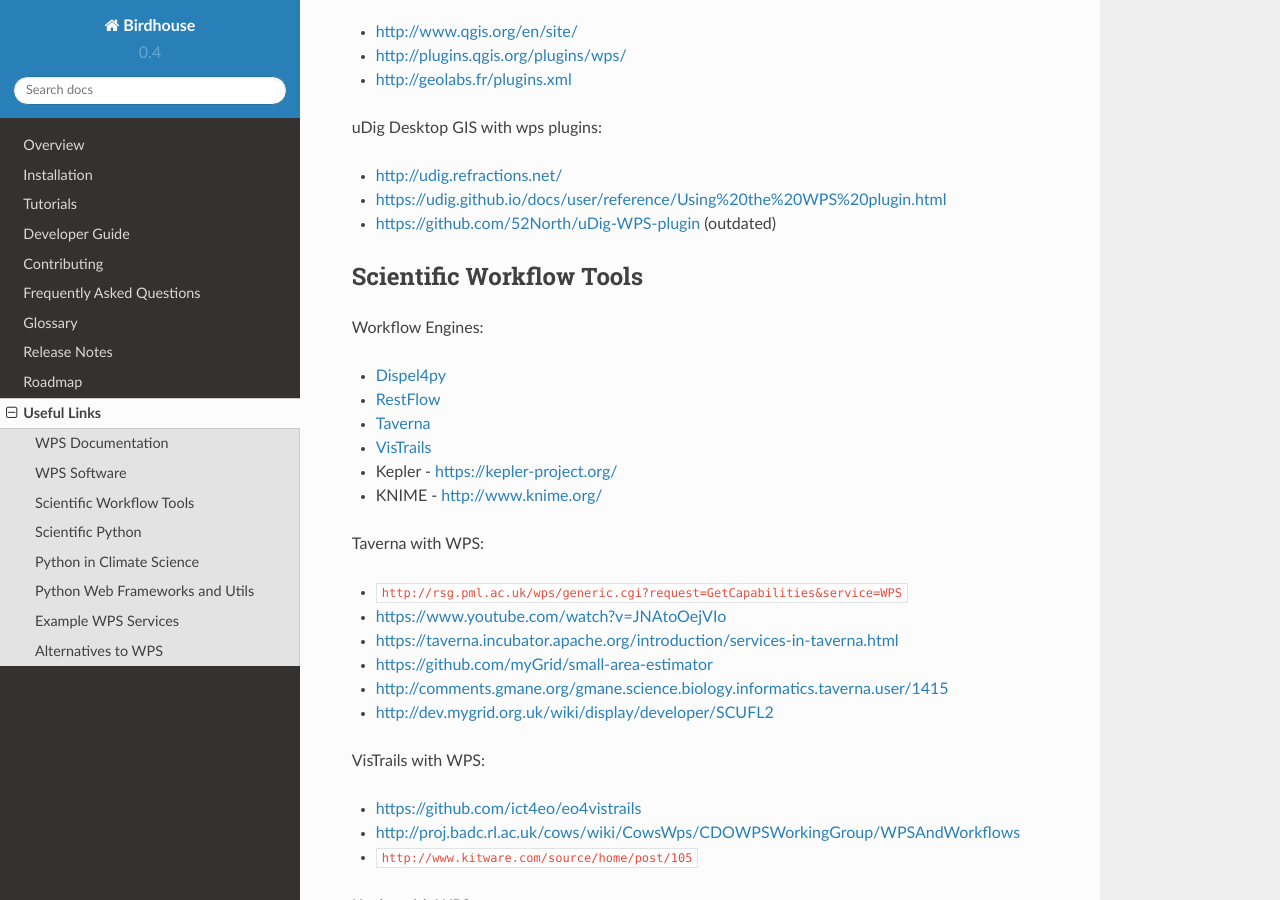
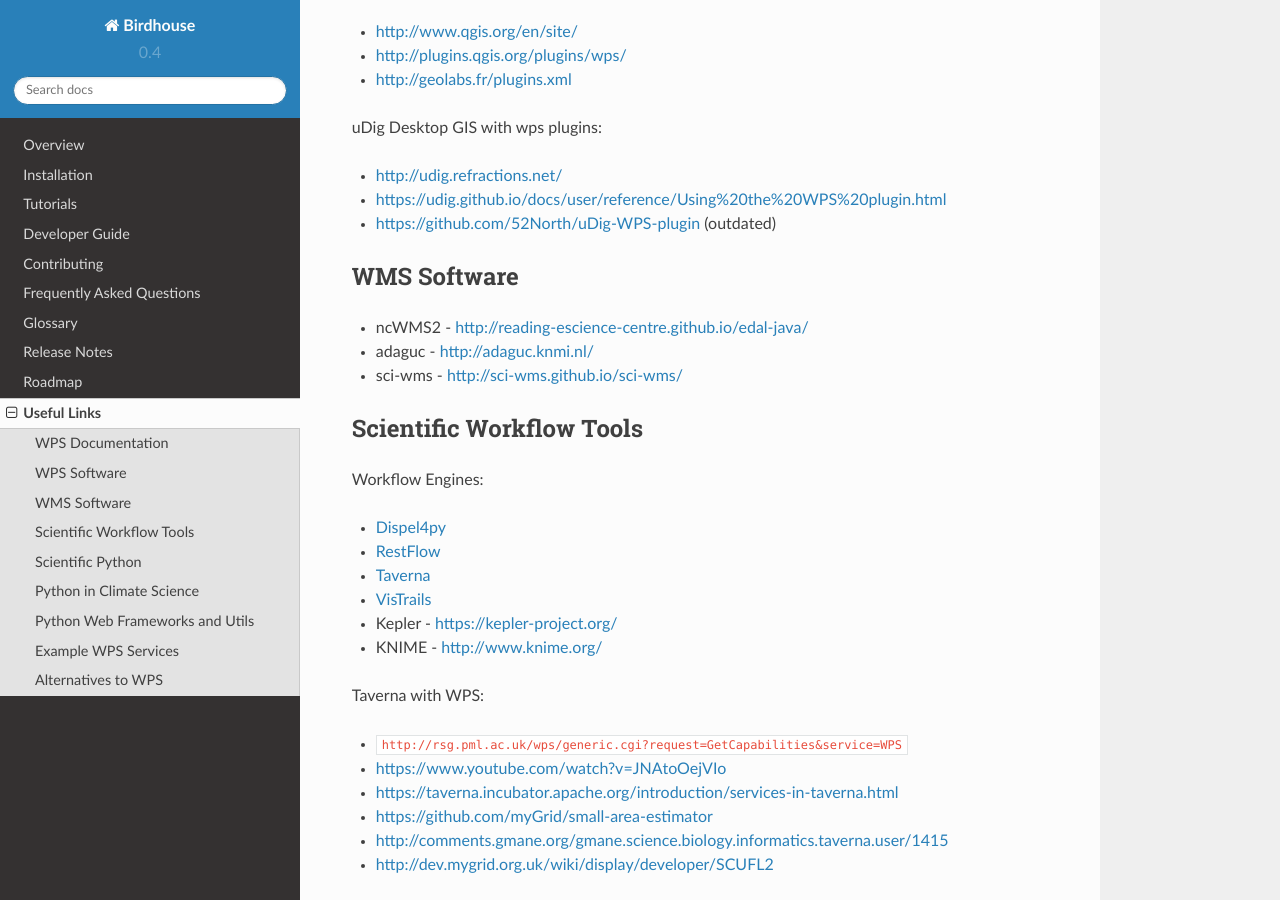
Before and after one commit to bird-house/birdhouse-docs, a Sphinx documentation site: the page built from docs/source/appendix.rst, in a window 1280 px wide and 900 px high, scrolled down 1045 px. Built offline with Sphinx 7.4.7 and the Read the Docs theme 2.0.0, drawn with Linux system fonts in a browser that asks for light colours.

Commit message:
added wms software links

```diff
--- a/docs/source/appendix.rst
+++ b/docs/source/appendix.rst
@@ -54,6 +54,13 @@
 * http://udig.refractions.net/
 * https://udig.github.io/docs/user/reference/Using%20the%20WPS%20plugin.html
 * https://github.com/52North/uDig-WPS-plugin   (outdated)
+
+WMS Software
+============
+
+* ncWMS2 - http://reading-escience-centre.github.io/edal-java/
+* adaguc - http://adaguc.knmi.nl/
+* sci-wms - http://sci-wms.github.io/sci-wms/
 
 Scientific Workflow Tools
 =========================
```
